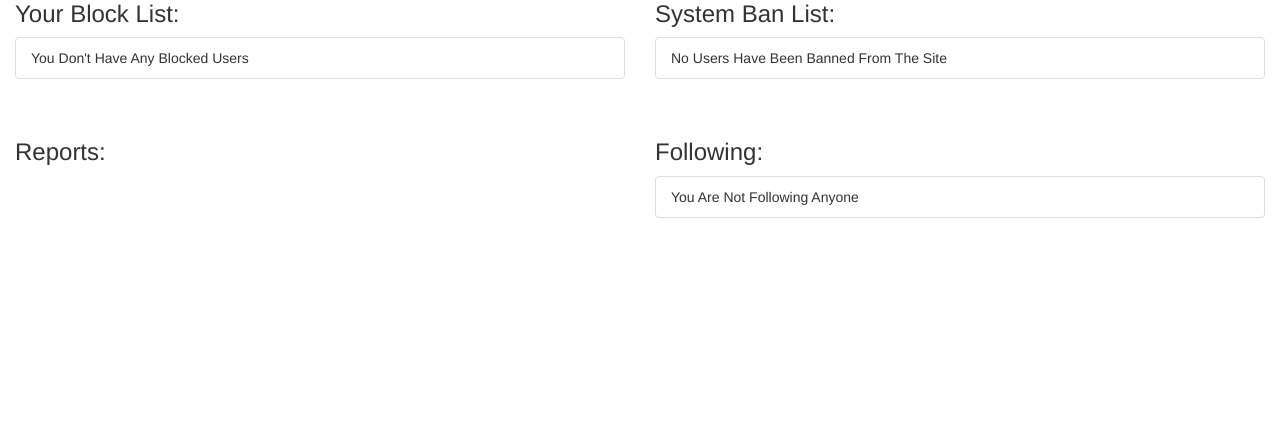
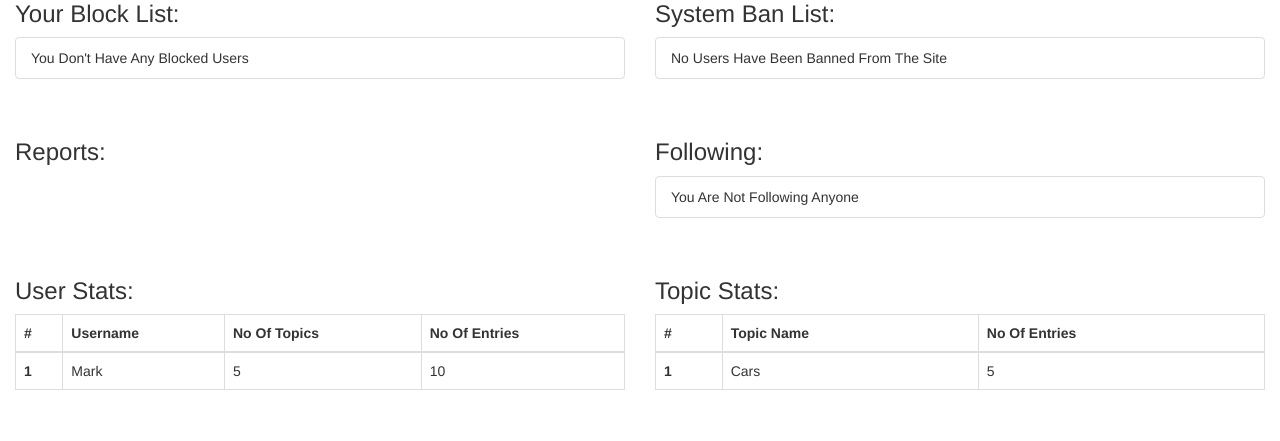
Before and after one commit to muhammadhamzakhan/CS353Bilkent, a PHP site: page /settingsadmin.php in a window 1280 px wide. Shown: the part 359-800 px from the top of the page. Run offline with PHP 8.4, Linux system fonts and the light colour scheme; a user stored in the database is signed in; data comes from the database, SQL or seed files in the repository; data that the repository does not hold is empty.

Commit message:
added reports to settings

```diff
--- a/code/settingsadmin.php
+++ b/code/settingsadmin.php
@@ -384,6 +384,56 @@
       </div>
   	</div>
 
+  	<div class="row" style="margin-top:20px;">
+	  <div class="col-xs-6">
+	  	<h3>User Stats:</h3>
+	  	<table class="table table-bordered">
+		  <thead>
+			<tr>
+			  <th scope="col">#</th>
+			  <th scope="col">Username</th>
+			  <th scope="col">No Of Topics</th>
+			  <th scope="col">No Of Entries</th>
+			</tr>
+		  </thead>
+		  <tbody>
+		  	<?php
+
+			?>
+			<tr>
+			  <th scope="row">1</th>
+			  <td>Mark</td>
+			  <td>5</td>
+			  <td>10</td>
+			</tr>
+		  </tbody>
+		</table>
+      </div>
+
+	  <div class="col-xs-6">
+	  	<h3>Topic Stats:</h3>
+	  	<table class="table table-bordered">
+		  <thead>
+			<tr>
+			  <th scope="col">#</th>
+			  <th scope="col">Topic Name</th>
+			  <th scope="col">No Of Entries</th>
+			</tr>
+		  </thead>
+		  <tbody>
+		  	<?php
+
+			?>
+			<tr>
+			  <th scope="row">1</th>
+			  <td>Cars</td>
+			  <td>5</td>
+			</tr>
+		  </tbody>
+		</table>
+      </div>
+  	</div>
+
 </div>
 <script src="js/jquery-1.11.3.min.js"></script>
 <script src="js/bootstrap.js"></script>
```
